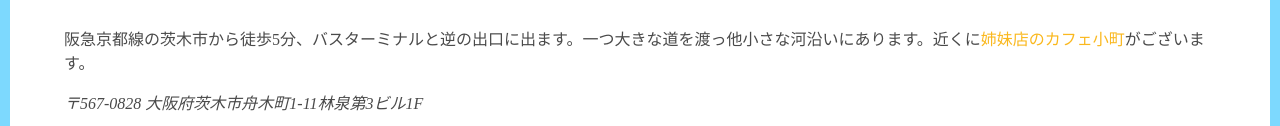
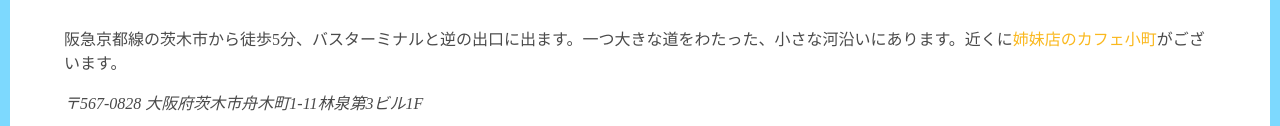
Before and after one commit to banashow/github.io, a website: page docs/index.html in a window 1280 px wide. Shown: the part 1163-1289 px from the top of the page. Drawn offline with Linux system fonts and the light colour scheme; a script that the page names is missing.

Commit message:
fix typo

```diff
--- a/docs/index.html
+++ b/docs/index.html
@@ -37,7 +37,7 @@
                 <div class="content is-flex-mobile">
                 <iframe src="https://www.google.com/maps/embed?pb=!1m14!1m8!1m3!1d13102.66036536322!2d135.5747277!3d34.8143668!3m2!1i1024!2i768!4f13.1!3m3!1m2!1s0x0%3A0x4df0473005408052!2z44OQ44OK44OK5ZWG5bqX!5e0!3m2!1sja!2sjp!4v1502505530485" width="800" height="400" frameborder="0" style="border:0" allowfullscreen></iframe>
                 </div>
-                <p> 阪急京都線の茨木市から徒歩5分、バスターミナルと逆の出口に出ます。一つ大きな道を渡っ他小さな河沿いにあります。近くに<a href="http://www.co-machi.com/">姉妹店のカフェ小町</a>がございます。</p>
+                <p> 阪急京都線の茨木市から徒歩5分、バスターミナルと逆の出口に出ます。一つ大きな道をわたった、小さな河沿いにあります。近くに<a href="http://www.co-machi.com/">姉妹店のカフェ小町</a>がございます。</p>
                 <address>〒567-0828 大阪府茨木市舟木町1-11林泉第3ビル1F </address>
 
                 <h2>問い合わせ</h2>
```
